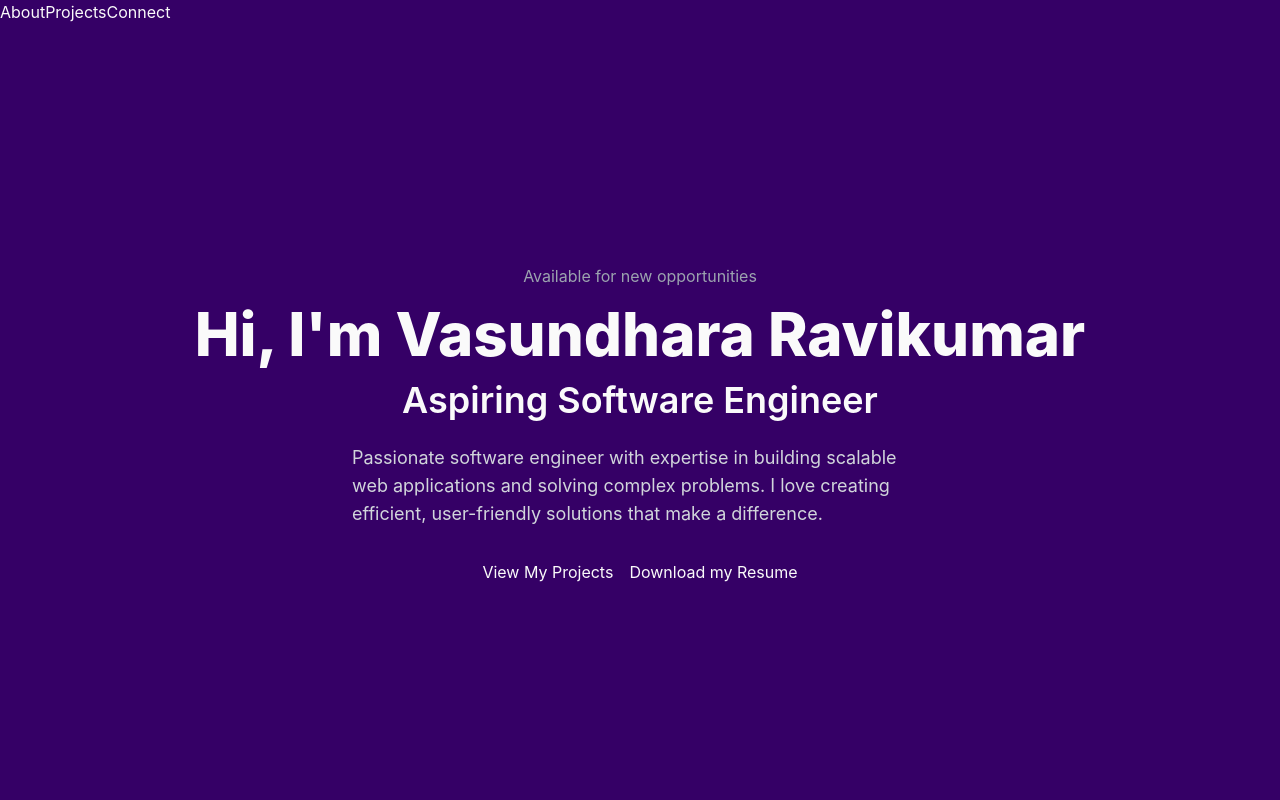
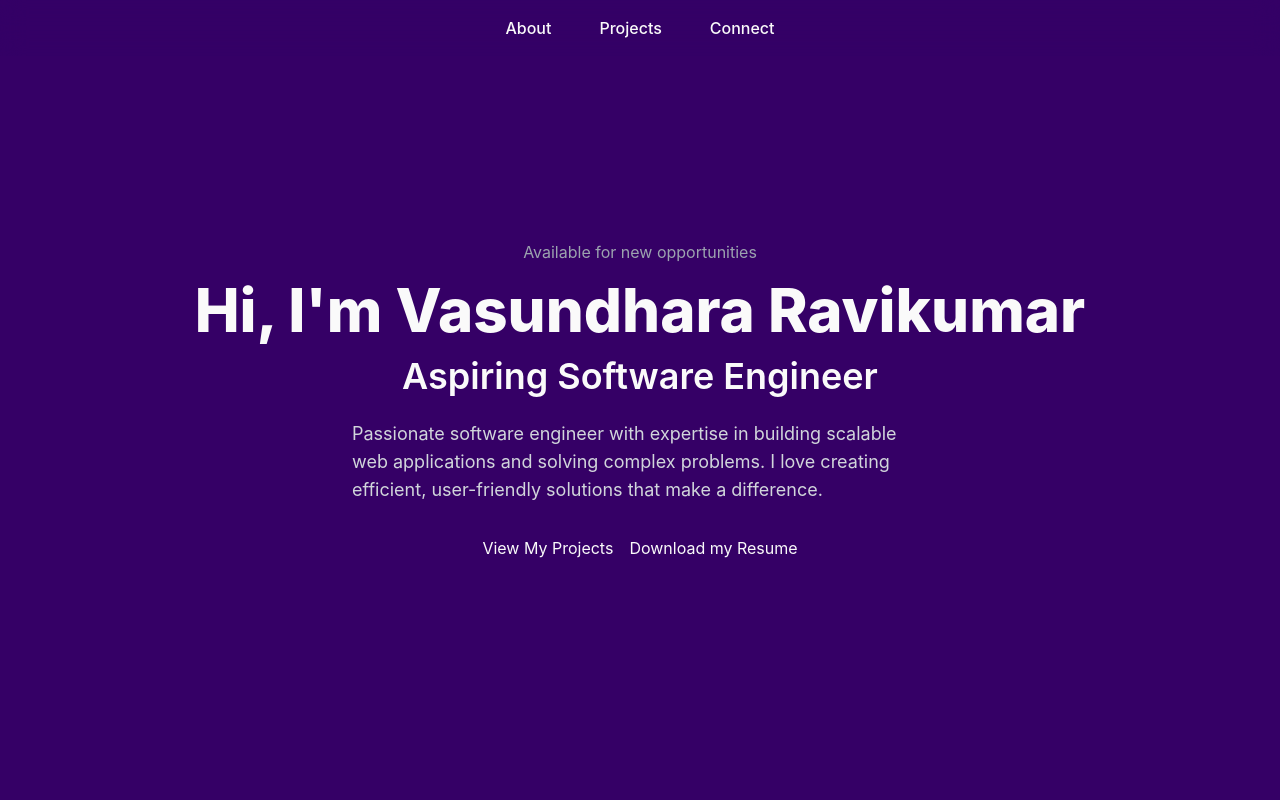
Before and after one commit to Vasuuu641/portfolio, a React (Create React App) app: page / in a window 1280 px wide. Shown: the top 800 px of the page. Built offline with nearby package versions, Linux system fonts and the light colour scheme.

Commit message:
Modified navbar with css styling

```diff
--- a/src/components/Navbar.tsx
+++ b/src/components/Navbar.tsx
@@ -2,10 +2,18 @@
 
 export default function Navbar() {
     return (
-        <nav className="NavBar">
-           <a href="#about">About</a>
-           <a href="#projects">Projects</a>
-           <a href="#connect">Connect</a>
+        <nav className="fixed top-0 w-full z-50 bg-[hsl(var(--background)/0.6)] backdrop-blur-md text-[hsl(var(--foreground))]">
+            <div className="max-w-7xl mx-auto flex justify-center gap-12 px-6 md:px-16 py-4 font-medium">
+           <a href="#about" className = "hover:text-[hsl(var(--accent))] transition-colors">
+            About
+           </a>
+           <a href="#projects" className = "hover:text-[hsl(var(--accent))] transition-colors">
+            Projects
+            </a>
+           <a href="#connect" className="hover:text-[hsl(var(--accent))] transition-colors">
+            Connect
+            </a>
+            </div>
         </nav>
     )
 }
```
